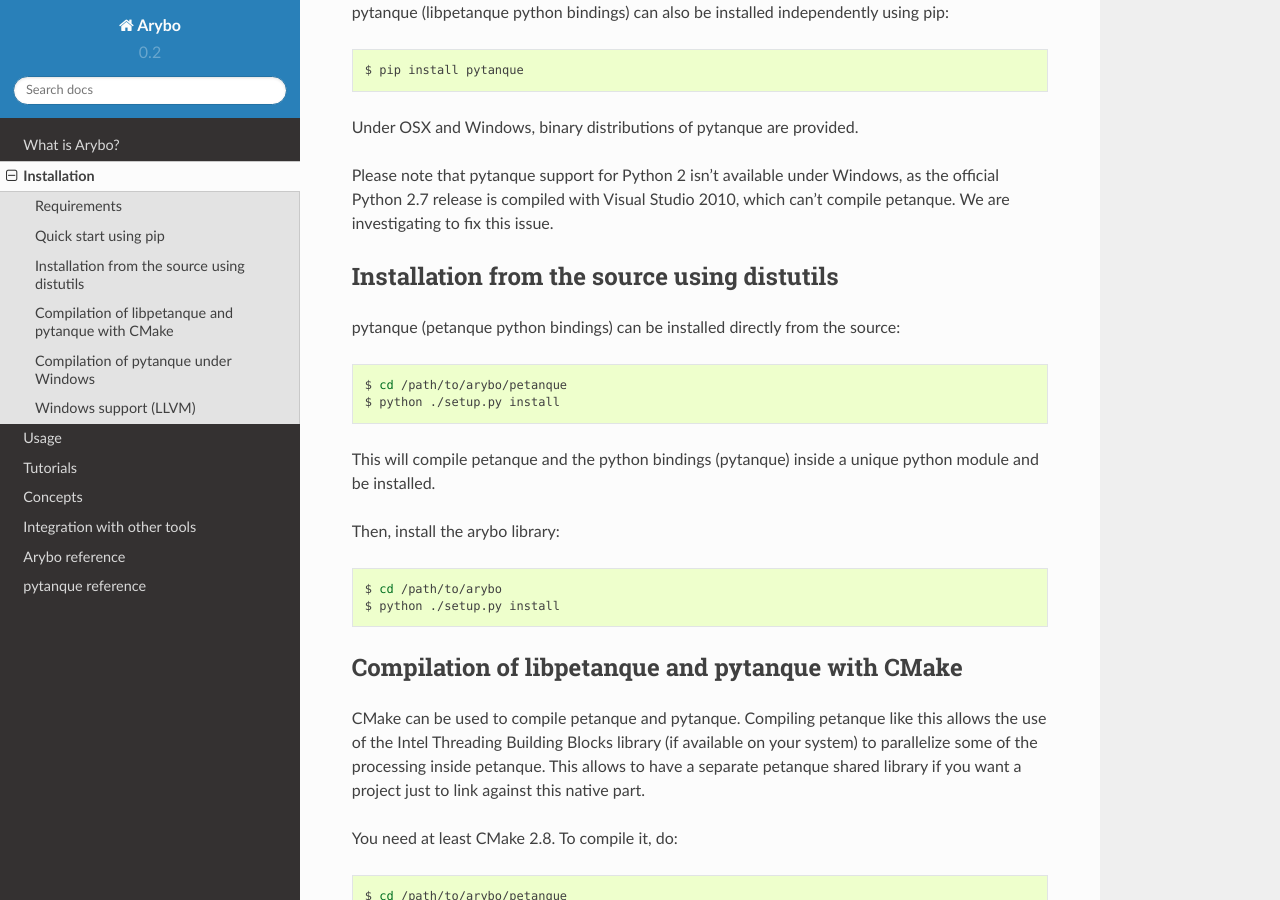
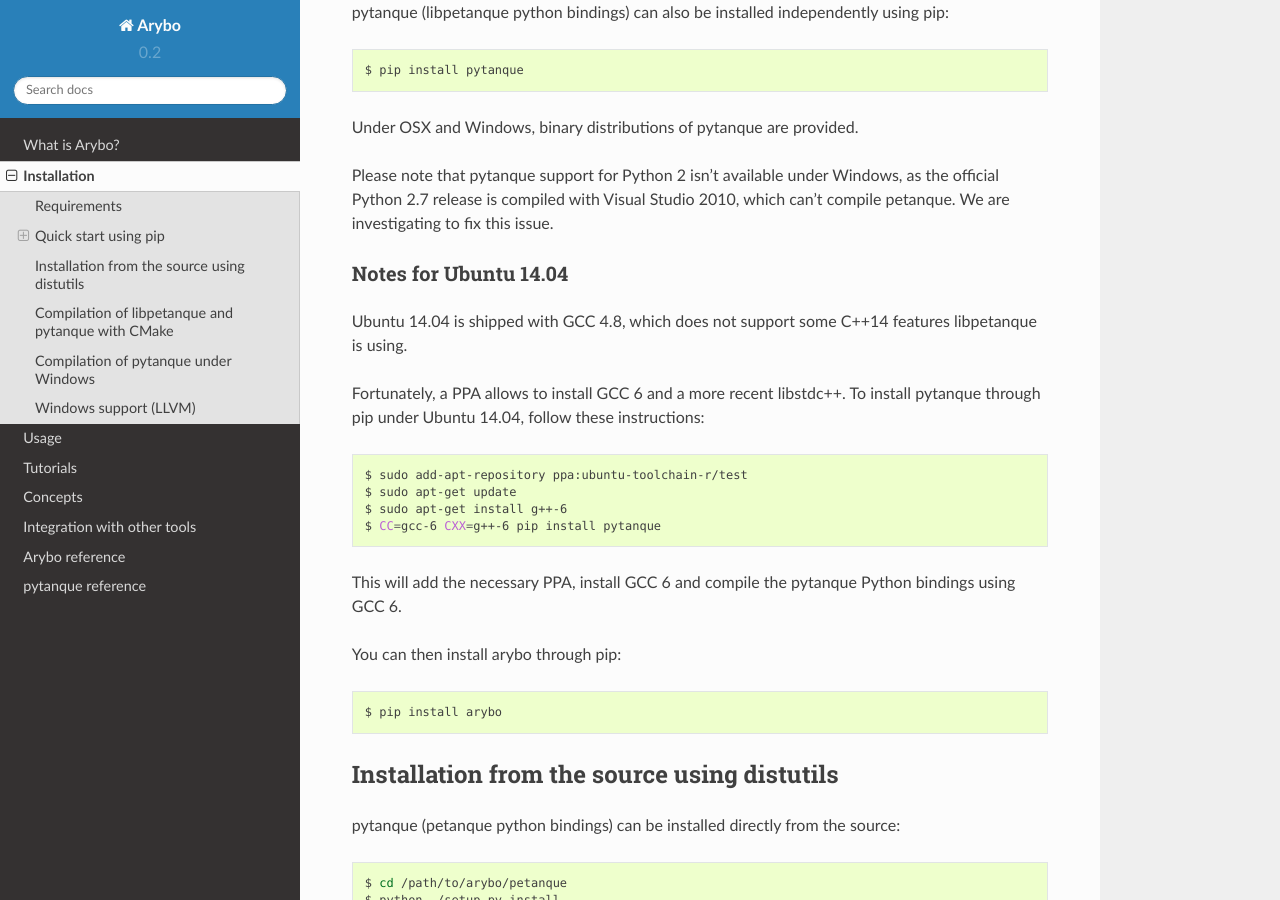
Before and after one commit to quarkslab/arybo, a Sphinx documentation site: the page built from docs/source/setup.rst, in a window 1280 px wide and 900 px high, scrolled down 836 px. Built offline with Sphinx 7.4.7 and the Read the Docs theme 2.0.0, drawn with Linux system fonts in a browser that asks for light colours.

Commit message:
Documentation for installation under Ubuntu 14.04
GCC 4.8 can't compile some C++14 feature used by libpetanque. This can
be fixed by using a PPA that provides GCC 6 and a more up-to-date
libstdc++.

This fixes #1.

Thanks to Sebastian Banescu for reporting this issue!

```diff
--- a/README.rst
+++ b/README.rst
@@ -23,7 +23,11 @@
 compile libpetanque.
 
 You will need at least clang 3.5 or GCC 4.9 to compile the python extension
-"pytanque" under Linux/OS
+"pytanque" under Linux/OS.
+
+Users of Ubuntu 14.04 need to install GCC 6. See the documentation for detailed
+instructions:
+https://github.com/quarkslab/arybo/blob/master/docs/source/setup.rst#notes-for-ubuntu-1404.
 
 More details on the installation process can be found here: https://pythonhosted.org/arybo/setup.html
 
--- a/docs/source/setup.rst
+++ b/docs/source/setup.rst
@@ -47,6 +47,31 @@
 Please note that pytanque support for Python 2 isn't available under Windows,
 as the official Python 2.7 release is compiled with Visual Studio 2010, which
 can't compile petanque. We are investigating to fix this issue.
+
+Notes for Ubuntu 14.04
+~~~~~~~~~~~~~~~~~~~~~~
+
+Ubuntu 14.04 is shipped with GCC 4.8, which does not support some C++14
+features libpetanque is using.
+
+Fortunately, a PPA allows to install GCC 6 and a more recent libstdc++.
+To install pytanque through pip under Ubuntu 14.04, follow these instructions:
+
+.. code:: bash
+
+    $ sudo add-apt-repository ppa:ubuntu-toolchain-r/test
+    $ sudo apt-get update
+    $ sudo apt-get install g++-6
+    $ CC=gcc-6 CXX=g++-6 pip install pytanque
+
+This will add the necessary PPA, install GCC 6 and compile the pytanque Python
+bindings using GCC 6.
+
+You can then install arybo through pip:
+
+.. code:: bash
+
+    $ pip install arybo
 
 Installation from the source using distutils
 --------------------------------------------
```
